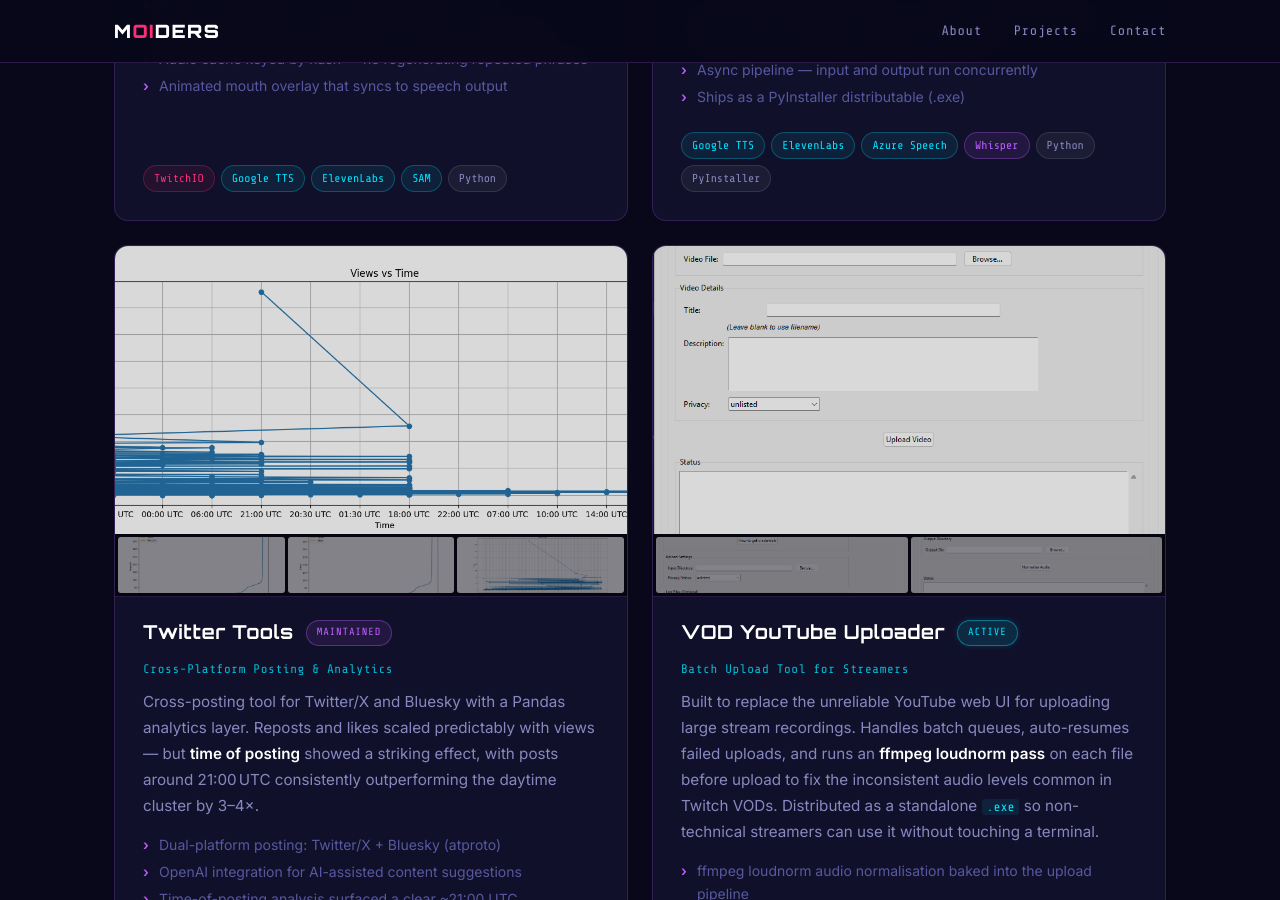
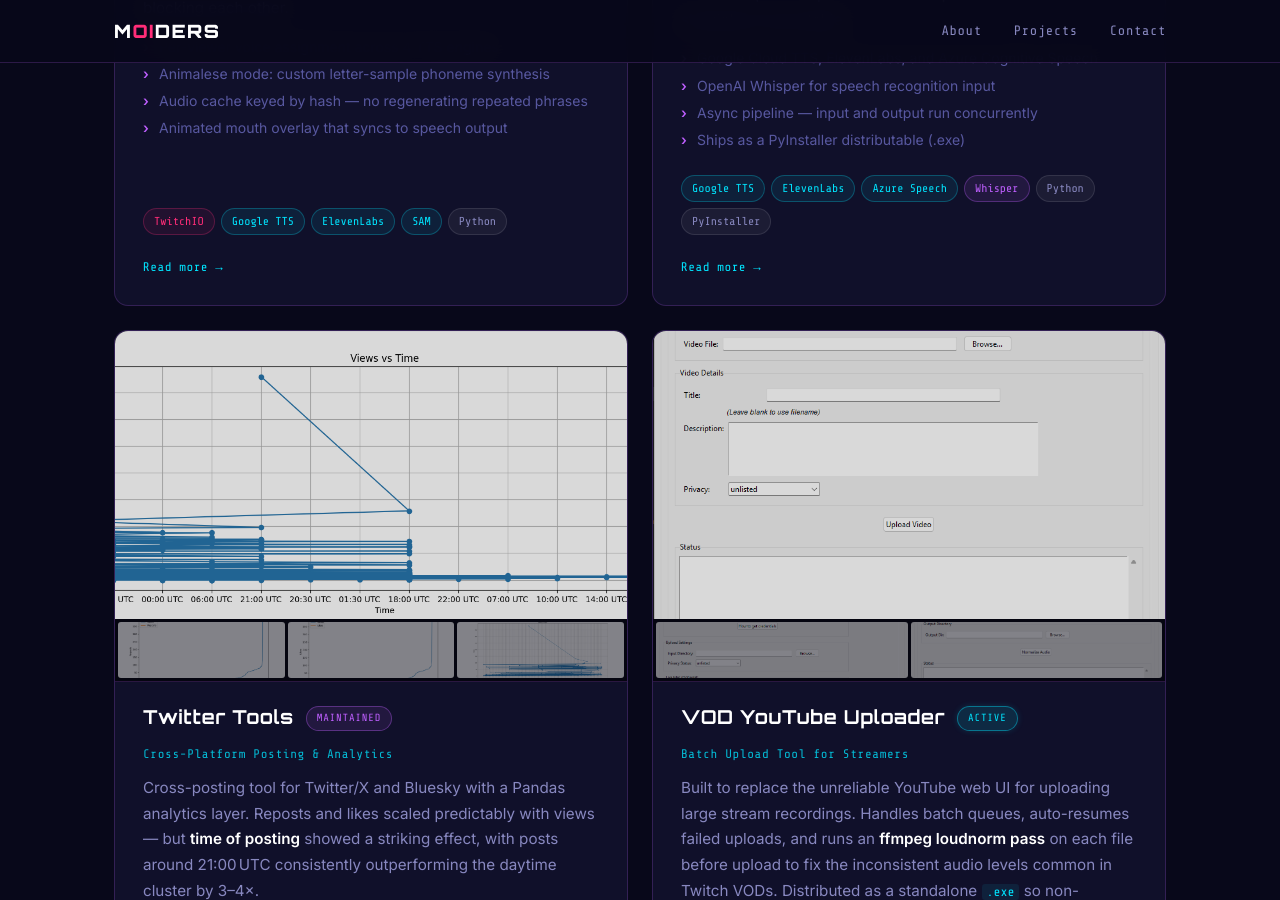
Before and after one commit to Moidy/moidy.github.io, a Jekyll site: the page index.html, which Jekyll copies as it is, in a window 1280 px wide and 900 px high, scrolled down 3239 px. Built offline with Jekyll 4.4.1, drawn with Linux system fonts in a browser that asks for light colours; some of the changed text lies outside the part shown.

Commit message:
Fix: add Read more links to project cards

```diff
--- a/index.html
+++ b/index.html
@@ -138,6 +138,7 @@
               <span class="tag tag-streaming">Discord</span>
               <span class="tag">RabbitMQ</span>
             </div>
+            <a href="/projects/sharon/" class="card-read-more">Read more →</a>
           </div>
         </article>
 
@@ -171,6 +172,7 @@
               <span class="tag tag-audio">SAM</span>
               <span class="tag">Python</span>
             </div>
+            <a href="/projects/chat-tts/" class="card-read-more">Read more →</a>
           </div>
         </article>
 
@@ -208,6 +210,7 @@
               <span class="tag">Python</span>
               <span class="tag">PyInstaller</span>
             </div>
+            <a href="/projects/low-latency-tts/" class="card-read-more">Read more →</a>
           </div>
         </article>
 
@@ -246,6 +249,7 @@
               <span class="tag">Pandas</span>
               <span class="tag">Python</span>
             </div>
+            <a href="/projects/twitter-tools/" class="card-read-more">Read more →</a>
           </div>
         </article>
 
@@ -284,6 +288,7 @@
               <span class="tag">PyInstaller</span>
               <span class="tag">Python</span>
             </div>
+            <a href="/projects/vod-uploader/" class="card-read-more">Read more →</a>
           </div>
         </article>
 
```
